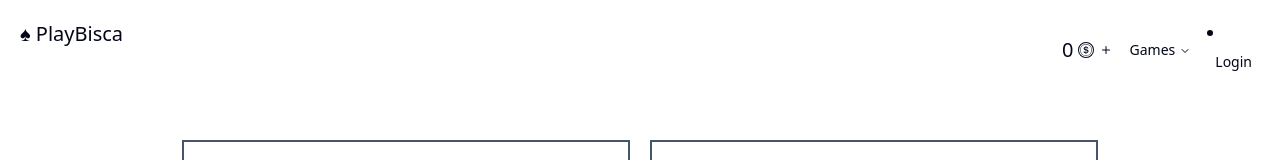
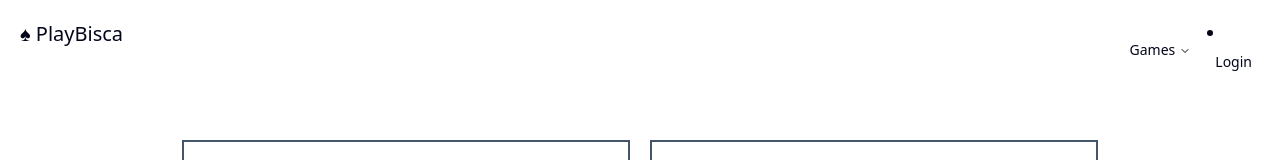
Before and after one commit to LucasPereiraIpLeiria/DAD-TAESProject25-26EADL, a Vue app in the folder frontend/: page / in a window 1280 px wide. Shown: the top 160 px of the page. Built offline with nearby package versions, Linux system fonts and the light colour scheme.

Commit message:
Login, logout e mostrar moedas so para users loggados (sessao persiste após reload)

```diff
--- a/frontend/src/App.vue
+++ b/frontend/src/App.vue
@@ -8,7 +8,7 @@
     </div>
 
     <NavigationMenu>
-      <div class="flex items-center text-xl space-x-1">
+      <div class="flex items-center text-xl space-x-1" v-if="authStore.isLoggedIn">
         <div>{{coinBalance}}</div>
         <svg xmlns="http://www.w3.org/2000/svg" width="16" height="16" fill="currentColor" class="bi bi-coin" viewBox="0 0 16 16">
           <path d="M5.5 9.511c.076.954.83 1.697 2.182 1.785V12h.6v-.709c1.4-.098 2.218-.846 2.218-1.932 0-.987-.626-1.496-1.745-1.76l-.473-.112V5.57c.6.068.982.396 1.074.85h1.052c-.076-.919-.864-1.638-2.126-1.716V4h-.6v.719c-1.195.117-2.01.836-2.01 1.853 0 .9.606 1.472 1.613 1.707l.397.098v2.034c-.615-.093-1.022-.43-1.114-.9zm2.177-2.166c-.59-.137-.91-.416-.91-.836 0-.47.345-.822.915-.925v1.76h-.005zm.692 1.193c.717.166 1.048.435 1.048.91 0 .542-.412.914-1.135.982V8.518z"/>
```
